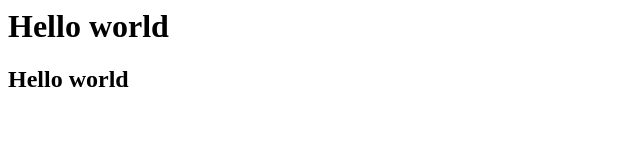
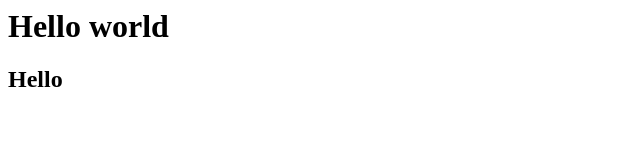
Before and after one commit to Brkitsu/vezba1, a plain HTML site: page index.html in a window 1280 px wide. Shown: the full height of the page, 0-640 px from the left. Drawn offline with Linux system fonts and the light colour scheme.

Commit message:
Prva poruka

```diff
--- a/index.html
+++ b/index.html
@@ -1,2 +1,9 @@
+<html>
+<head>
+<title>Naslov</title>
+</head>
+<body>
 <h1>Hello world</h1>
-<h2>Hello world</h2>
+<h2>Hello</h2>
+</body>
+</html>
```
